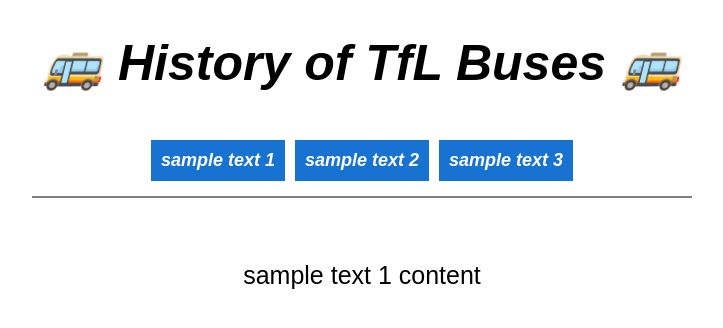
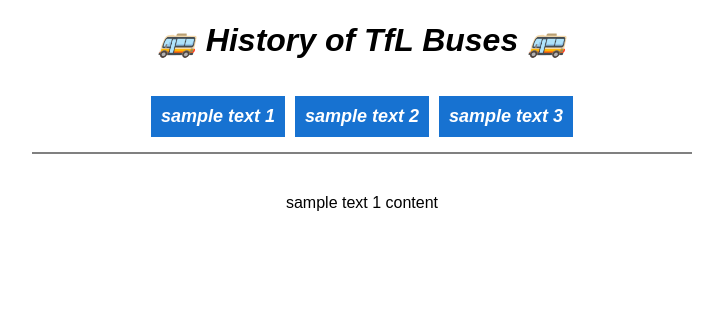
Before and after one commit to FinLSoftwire/busboardreact, a React (Create React App) app: page /history in a window 1280 px wide. Shown: the top 328 px of the page, without its empty margins (278-1001 px from the left). Built offline with nearby package versions, Linux system fonts and the light colour scheme.

Commit message:
CSS sitewide updated

```diff
--- a/src/sitewide.css
+++ b/src/sitewide.css
@@ -16,7 +16,7 @@
 body{
     font-family: var(--default-font);
     font-weight: 500;
-    font-size: 25px;
+    font-size: 1em;
 }
 
 h1{
```
